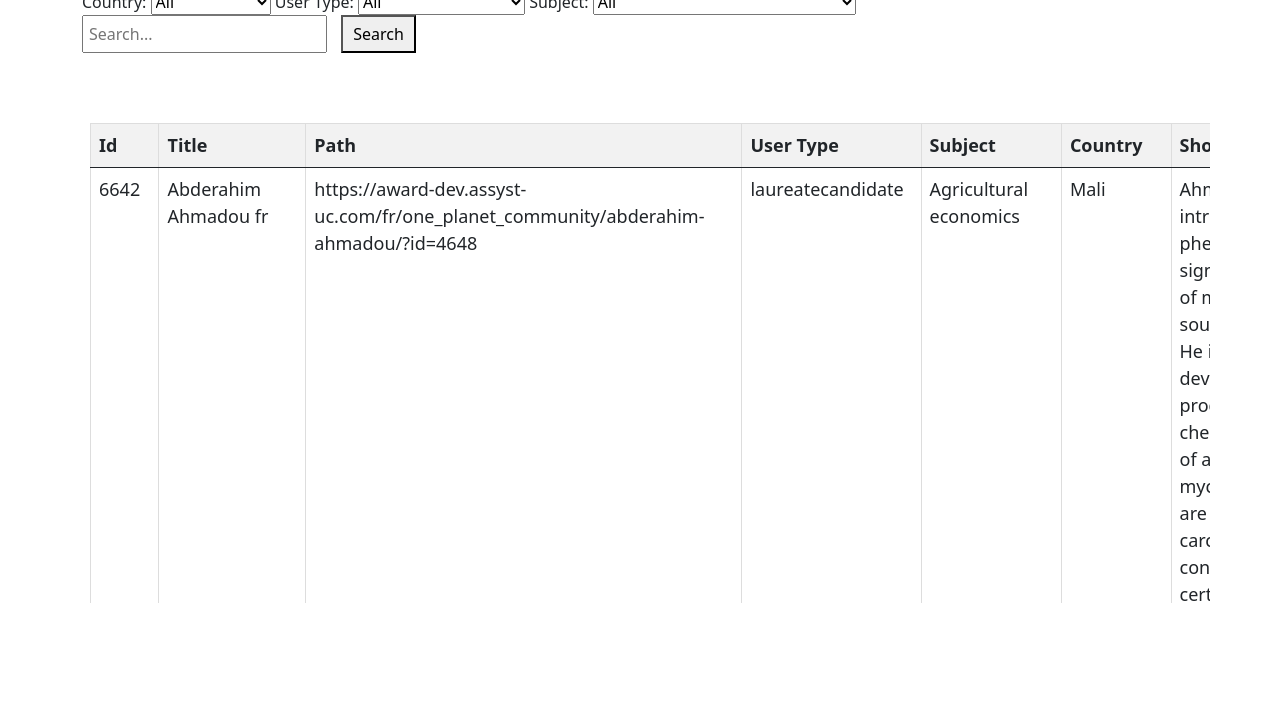
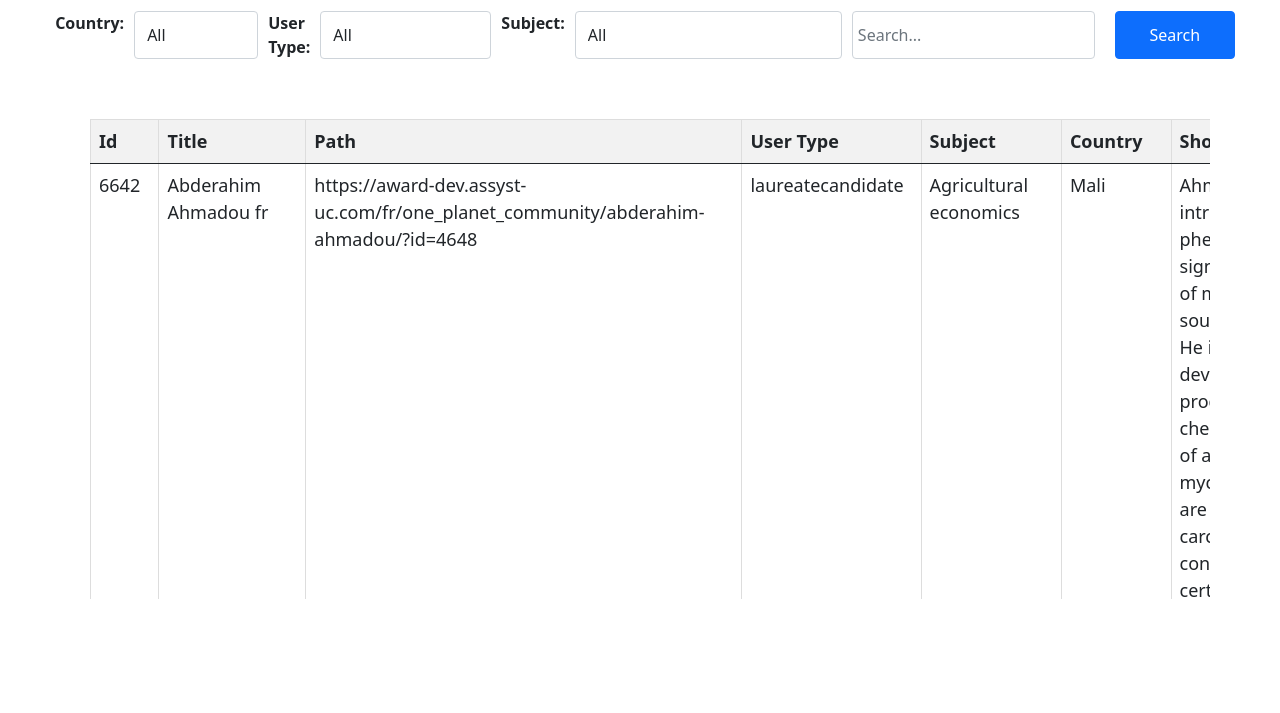
Before and after one commit to Bri0417/json-table-sort-fliter, a plain HTML site: page index.html in a window 1280 px wide. Shown: the part 87-800 px from the top of the page. Drawn offline with nearby package versions, Linux system fonts and the light colour scheme.

Commit message:
json table for sorting and filtering

```diff
--- a/index.html
+++ b/index.html
@@ -13,30 +13,44 @@
   <body>
     <div class="container">
       <h1 class="table-head">Dynamic Table</h1>
+      <div class="filter">
         <div class="filter-container">
+          <div class="country ml-r">
             <label for="filter-country">Country:</label>
-        <select id="filter-country">
-            <option value="">All</option>
-            <!-- Options will be added dynamically -->
-        </select>
-
-        <label for="filter-user-type">User Type:</label>
-        <select id="filter-user-type">
-            <option value="">All</option>
-            <!-- Options will be added dynamically -->
-        </select>
-
-        <label for="filter-subject">Subject:</label>
-        <select id="filter-subject">
+            <select id="filter-country" class="form-control">
               <option value="">All</option>
               <!-- Options will be added dynamically -->
             </select>
           </div>
-      <div class="search-container">
+          <div class="user-type ml-r">
+            <label for="filter-user-type">User Type:</label>
+            <select id="filter-user-type" class="form-control">
+              <option value="">All</option>
+              <!-- Options will be added dynamically -->
+            </select>
+          </div>
 
-          <input type="text" id="global-search" placeholder="Search...">
-          <button id="search-button">Search</button>
+          <div class="subject ml-r">
+            <label for="filter-subject">Subject:</label>
+            <select id="filter-subject" class="form-control">
+              <option value="">All</option>
+              <!-- Options will be added dynamically -->
+            </select>
           </div>
+          <div class="seacrh-area ml-r d-flex">
+            <input
+              type="text"
+              id="global-search"
+              placeholder="Search..."
+              class="form-control"
+            />
+            <button id="search-button" class="btn btn-primary">
+              Search
+            </button>
+          </div>
+        </div>
+      </div>
+
       <div class="row page-container">
         <div class="table-container">
           <table id="dynamic-table" class="table">
@@ -62,8 +76,12 @@
     <script
       src="https://code.jquery.com/jquery-3.7.1.min.js"
       integrity="sha256-/JqT3SQfawRcv/BIHPThkBvs0OEvtFFmqPF/lYI/Cxo="
-  crossorigin="anonymous"></script>
-    <script src="https://kit.fontawesome.com/7de3164da5.js" crossorigin="anonymous"></script>
+      crossorigin="anonymous"
+    ></script>
+    <script
+      src="https://kit.fontawesome.com/7de3164da5.js"
+      crossorigin="anonymous"
+    ></script>
     <script src="https://cdn.jsdelivr.net/npm/bootstrap@5.0.2/dist/js/bootstrap.bundle.min.js"></script>
     <script src="https://code.jquery.com/jquery-3.7.1.min.js"></script>
     <script src="script.js"></script>
--- a/style.css
+++ b/style.css
@@ -97,14 +97,27 @@ th{
     font-size: 12px;
     margin-left: 5px;
 }
+.ml-r{
+    margin-left: 10px;
+    display: flex;
+    gap: 10px;
+}
+.filter-container{
+    display: flex;
+    justify-content: center;
+    margin-top: 30px;
 
-.up-arrow {
-    color: green;
 }
 
-.down-arrow {
-    color: red;
+.filter-container label {
+    display: inline-block;
+    font-weight: 700;
 }
+#search-button {
+    width: 120px;
+}
+.filter .form-control {
+    width: auto;}
 
 /* Mobile View */
 @media (max-width: 768px) {
```
Lines whose indentation alone changed are shown as unchanged.
